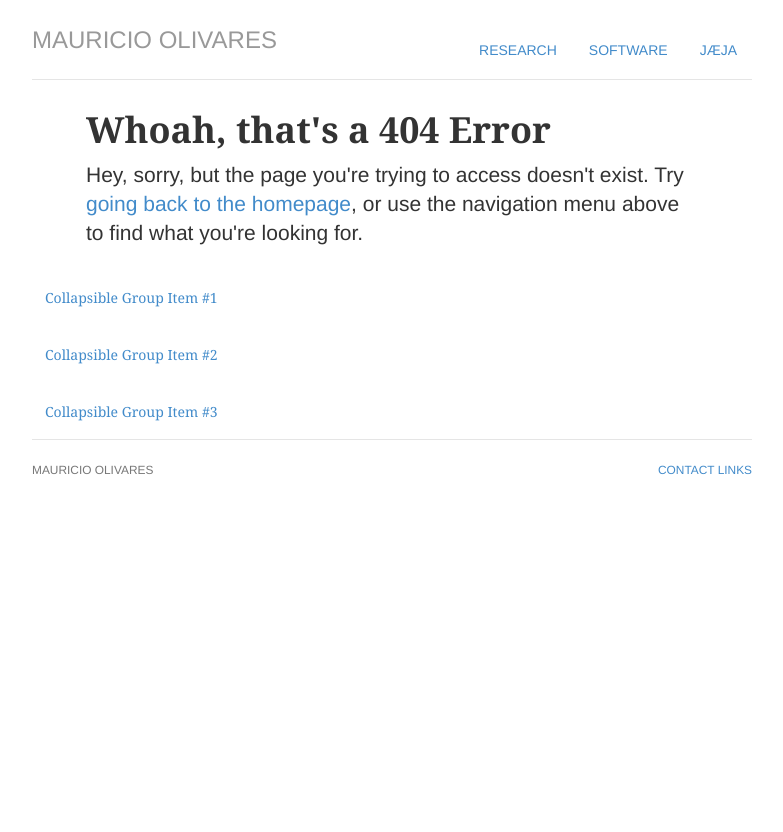
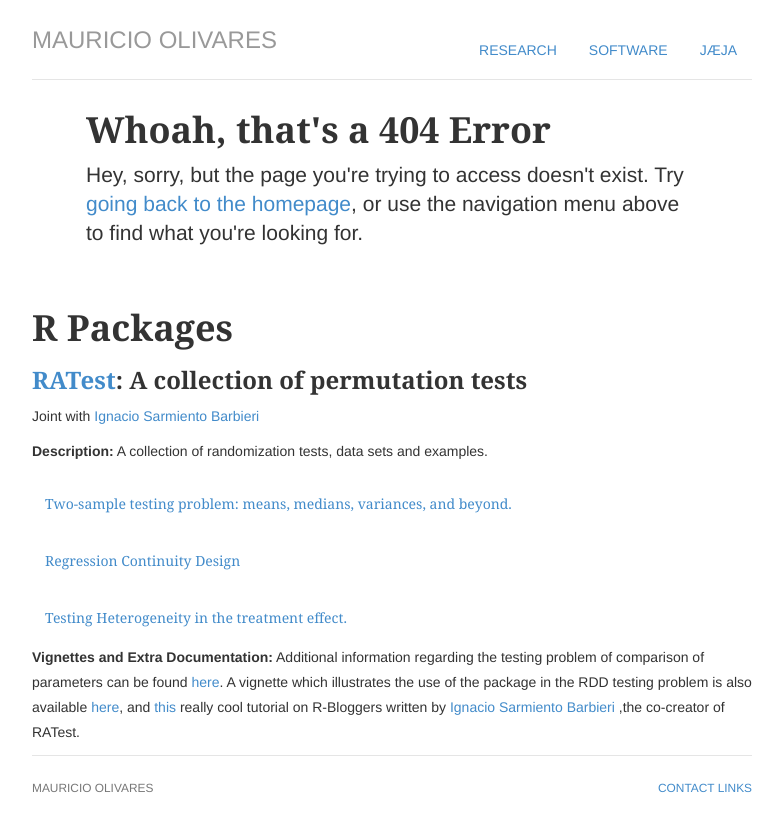
Before and after one commit to mauolivares/mauolivares.github.io, a Jekyll site: the page built from cv/index.html, in a window 1280 px wide. Shown: the top 832 px of the page, without its empty margins (248-1031 px from the left). Built offline with Jekyll 4.4.1, drawn with Linux system fonts in a browser that asks for light colours.

Commit message:
Accordion for software

```diff
--- a/cv/index.html
+++ b/cv/index.html
@@ -8,20 +8,28 @@ title: 404 Error | Sorry, this page does not exist.
         	<p class="lead">Hey, sorry, but the page you're trying to access doesn't exist. Try <a href="/" title="Mauricio Olivares homepage">going back to the homepage</a>, or use the navigation menu above to find what you're looking for.</p>
 </div>
 
+<div class="row marketing">
+				<div>
+				<span itemprop="rpackages"><h1>R Packages</h1></span>
 
+				<h3><a href="https://cran.r-project.org/web/packages/RATest/index.html">RATest</a>: A collection of permutation tests</h3>
+
+				<p>Joint with <a href="https://ignaciomsarmiento.github.io/">Ignacio Sarmiento Barbieri</a></p>
+
+				<p><strong>Description:</strong> A collection of randomization tests, data sets and examples.
 					<div class="accordion" id="accordionExample">
   						<div class="card">
     						<div class="card-header" id="headingOne">
       						<h2 class="mb-0">
         						<button class="btn btn-link" type="button" data-toggle="collapse" data-target="#collapseOne" aria-expanded="true" aria-controls="collapseOne">
-          Collapsible Group Item #1
+          						Two-sample testing problem: means, medians, variances, and beyond.
         						</button>
       						</h2>
     						</div>
 
     						<div id="collapseOne" class="collapse" aria-labelledby="headingOne" data-parent="#accordionExample">
       							<div class="card-body">
-        Anim pariatur cliche reprehenderit, enim eiusmod high life accusamus terry richardson ad squid. 3 wolf moon officia aute, non cupidatat skateboard dolor brunch. Food truck quinoa nesciunt laborum eiusmod. Brunch 3 wolf moon tempor, sunt aliqua put a bird on it squid single-origin coffee nulla assumenda shoreditch et. Nihil anim keffiyeh helvetica, craft beer labore wes anderson cred nesciunt sapiente ea proident. Ad vegan excepteur butcher vice lomo. Leggings occaecat craft beer farm-to-table, raw denim aesthetic synth nesciunt you probably haven't heard of them accusamus labore sustainable VHS.
+        						This is the theory based on <a href="https://projecteuclid.org/euclid.aos/1366138199">Chung and Romano (2013)</a>.
       							</div>
     						</div>
   						</div>
@@ -29,13 +37,13 @@ title: 404 Error | Sorry, this page does not exist.
     						<div class="card-header" id="headingTwo">
       						<h2 class="mb-0">
         						<button class="btn btn-link collapsed" type="button" data-toggle="collapse" data-target="#collapseTwo" aria-expanded="false" aria-controls="collapseTwo">
-          Collapsible Group Item #2
+          						Regression Continuity Design
         						</button>
       						</h2>
     						</div>
     						<div id="collapseTwo" class="collapse" aria-labelledby="headingTwo" data-parent="#accordionExample">
       							<div class="card-body">
-        Anim pariatur cliche reprehenderit, enim eiusmod high life accusamus terry richardson ad squid. 3 wolf moon officia aute, non cupidatat skateboard dolor brunch. Food truck quinoa nesciunt laborum eiusmod. Brunch 3 wolf moon tempor, sunt aliqua put a bird on it squid single-origin coffee nulla assumenda shoreditch et. Nihil anim keffiyeh helvetica, craft beer labore wes anderson cred nesciunt sapiente ea proident. Ad vegan excepteur butcher vice lomo. Leggings occaecat craft beer farm-to-table, raw denim aesthetic synth nesciunt you probably haven't heard of them accusamus labore sustainable VHS.
+        						This is <a href="https://academic.oup.com/restud/article/85/3/1577/4583623">Canay and Kamat (2018)</a>.
       							</div>
     						</div>
   						</div>
@@ -43,14 +51,22 @@ title: 404 Error | Sorry, this page does not exist.
     						<div class="card-header" id="headingThree">
       							<h2 class="mb-0">
         							<button class="btn btn-link collapsed" type="button" data-toggle="collapse" data-target="#collapseThree" aria-expanded="false" aria-controls="collapseThree">
-          Collapsible Group Item #3
+          							Testing Heterogeneity in the treatment effect.
         							</button>
       							</h2>
     						</div>
     						<div id="collapseThree" class="collapse" aria-labelledby="headingThree" data-parent="#accordionExample">
       							<div class="card-body">
-        Anim pariatur cliche reprehenderit, enim eiusmod high life accusamus terry richardson ad squid. 3 wolf moon officia aute, non cupidatat skateboard dolor brunch. Food truck quinoa nesciunt laborum eiusmod. Brunch 3 wolf moon tempor, sunt aliqua put a bird on it squid single-origin coffee nulla assumenda shoreditch et. Nihil anim keffiyeh helvetica, craft beer labore wes anderson cred nesciunt sapiente ea proident. Ad vegan excepteur butcher vice lomo. Leggings occaecat craft beer farm-to-table, raw denim aesthetic synth nesciunt you probably haven't heard of them accusamus labore sustainable VHS.
+        						This is <a href="/files/HTE_WorkingPaper.pdf">Chung and Olivares (2020)</a>.
       							</div>
     						</div>
   						</div>
 					</div>
+
+				</p>
+
+				<p><strong>Vignettes and Extra Documentation:</strong> Additional information regarding the testing problem of comparison of parameters can be found <a href="/files/permTest.pdf">here</a>. A vignette which illustrates the use of the package in the RDD testing problem is also available <a href="/files/RDperm.pdf">here</a>, and
+				<a href="https://www.r-bloggers.com/ratest-a-randomization-tests-package-is-available-on-cran/">this</a> really cool tutorial on R-Bloggers written by <a href="https://ignaciomsarmiento.github.io/">Ignacio Sarmiento Barbieri</a> ,the co-creator of RATest.</p>
+
+
+</div>
```
Also changed, not shown: software/index.html (line endings or trailing spaces). Lines whose indentation alone changed are shown as unchanged.
